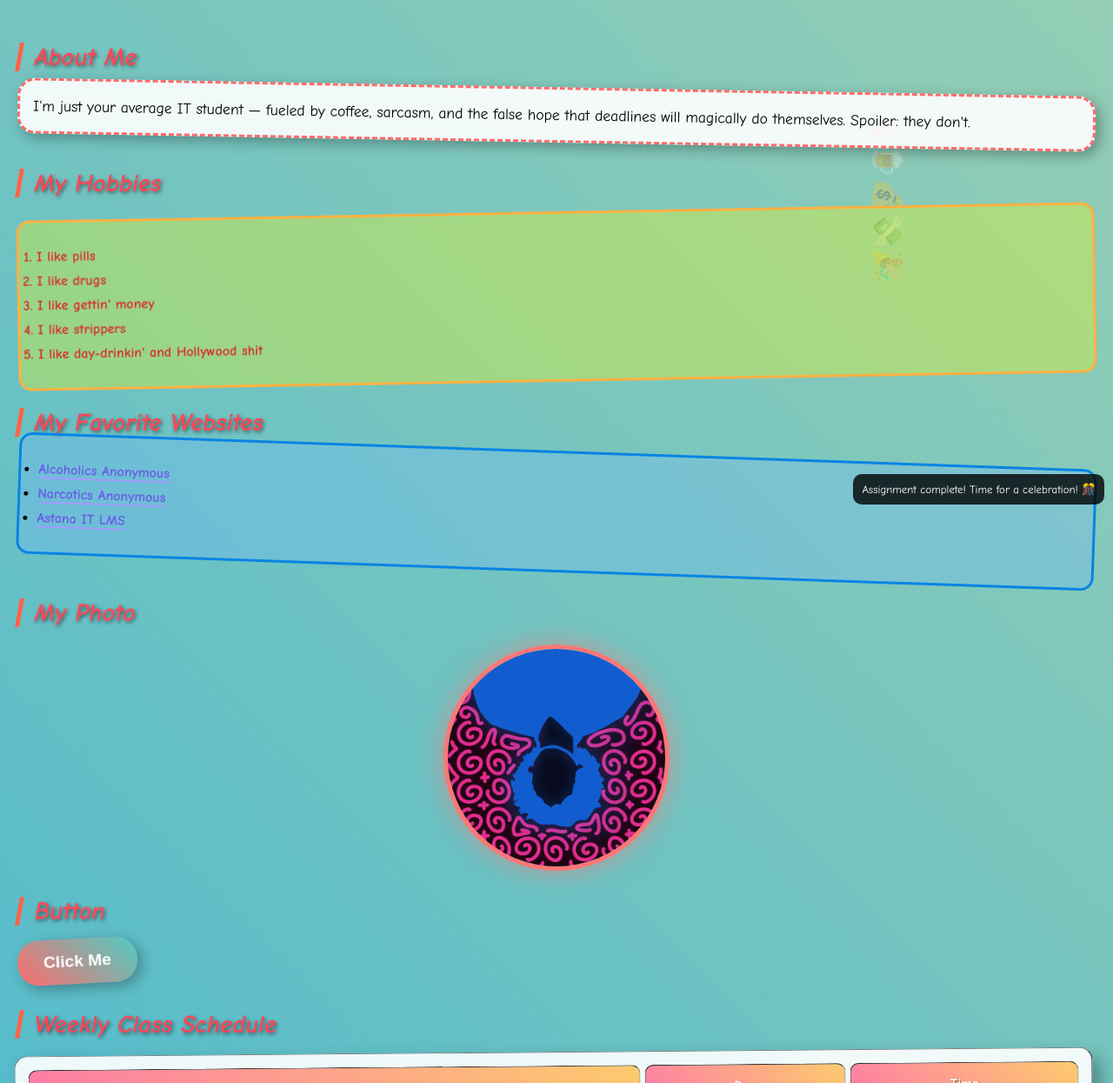
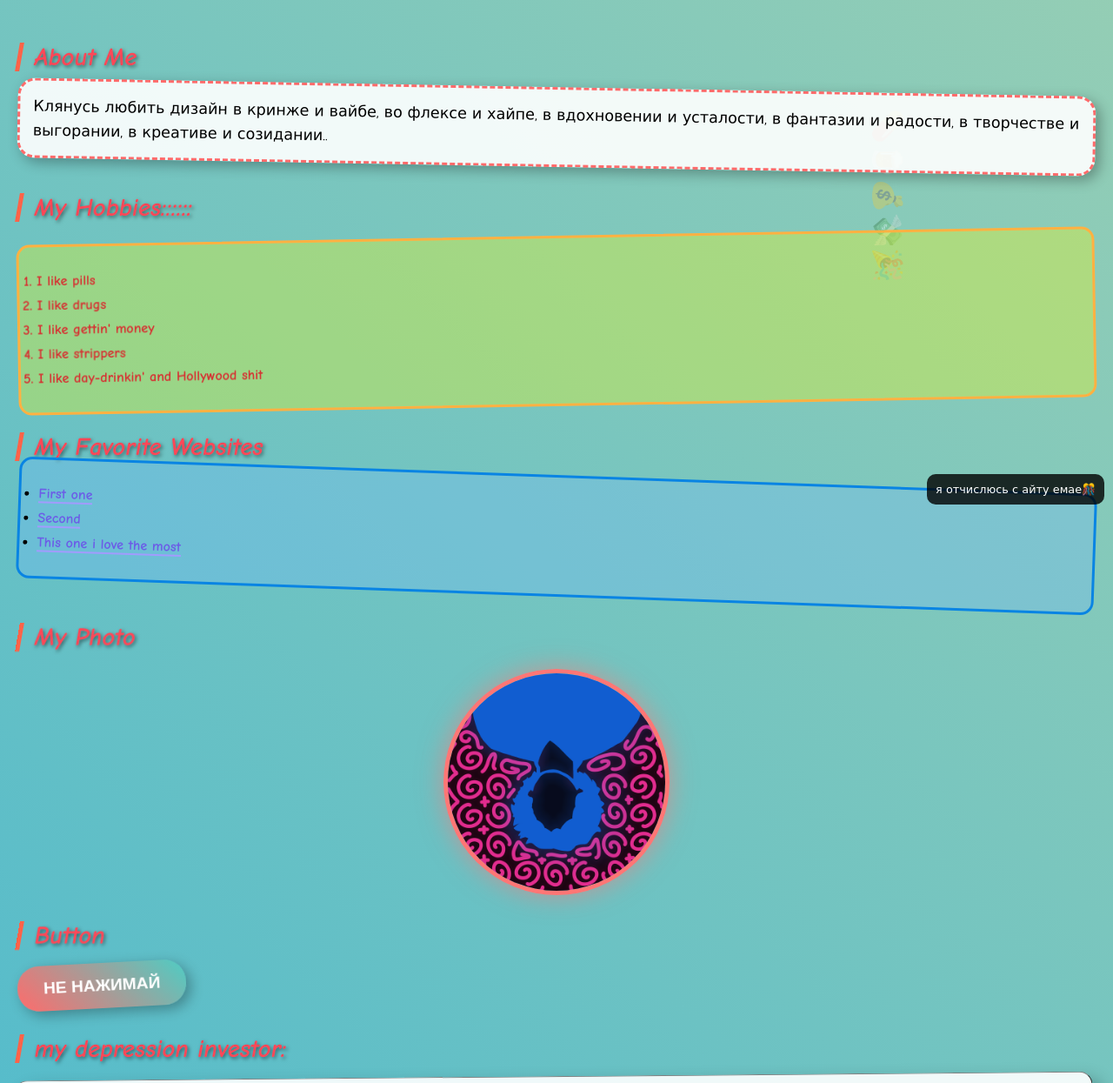
Before and after one commit to Wezzeso/web_first_asn, a plain HTML site: page index.html in a window 1280 px wide. Shown: the part 210-1455 px from the top of the page at 87% size. Drawn offline with Linux system fonts and the light colour scheme.

Commit message:
normal index.html

```diff
--- a/index.html
+++ b/index.html
@@ -286,7 +286,6 @@
             75% { transform: rotate(0deg) scale(1.1); }
         }
 
-        /* Add some floating particles for extra chaos */
         body::before {
             content: "💊🍺💰💸🎉";
             position: fixed;
@@ -306,9 +305,8 @@
             100% { transform: translateY(-100px) rotate(360deg); }
         }
 
-        /* Easter egg: hidden message */
         body::after {
-            content: "Assignment complete! Time for a celebration! 🎊";
+            content: "я отчислюсь с айту емае🎊";
             position: fixed;
             bottom: 10px;
             right: 10px;
@@ -334,12 +332,12 @@
     <h2>IT-2407</h2>
     <h3>About Me</h3>
     <p>
-        I'm just your average IT student — fueled by coffee, sarcasm, and the false hope
-        that deadlines will magically do themselves. Spoiler: they don't.
+       Клянусь любить дизайн в кринже и вайбе, во флексе и хайпе,
+в вдохновении и усталости, в фантазии и радости,
+в творчестве и выгорании, в креативе и созидании..
     </p>
 
-    <!-- Step 2: Lists -->
-    <h3>My Hobbies</h3>
+    <h3>My Hobbies::::::</h3>
     <ol>
         <li>I like pills</li>
         <li>I like drugs</li>
@@ -350,21 +348,18 @@
 
     <h3>My Favorite Websites</h3>
     <ul>
-        <li><a href="https://www.aa.org/" target="_blank">Alcoholics Anonymous</a></li>
-        <li><a href="https://na.org/" target="_blank">Narcotics Anonymous</a></li>
-        <li><a href="https://lms.astanait.edu.kz/" target="_blank">Astana IT LMS</a></li>
+        <li><a href="https://www.aa.org/" target="_blank">First one</a></li>
+        <li><a href="https://na.org/" target="_blank">Second</a></li>
+        <li><a href="https://lms.astanait.edu.kz/" target="_blank">This one i love the most</a></li>
     </ul>
 
-    <!-- Step 3: Image -->
     <h3>My Photo</h3>
     <img src="web_first_asn/me.png" alt="My photo" width="250">
 
-    <!-- Step 4: Button -->
     <h3>Button</h3>
-    <button>Click Me</button>
+    <button>НЕ НАЖИМАЙ</button>
 
-    <!-- Step 5: Table -->
-    <h3>Weekly Class Schedule</h3>
+    <h3>my depression investor:</h3>
     <table border="1" cellpadding="5" cellspacing="0">
         <tr>
             <th>Subject</th>
@@ -390,20 +385,18 @@
         <tr><td>Work</td><td>Friday</td><td>10:00–19:00</td></tr>
     </table>
 
-    <!-- Step 7: Emojis -->
     <h3>My Mood Today</h3>
-    <p>Today I'm feeling dangerous 😈, sarcastic 🖕, but still kinda fabulous ✨.</p>
+    <p>Today I'm feeling dangerous 😈, AAAAAA 🖕, but still kinda slay ✨.</p>
 
-    <!-- Step 8: Form -->
     <h3>Contact Form</h3>
     <form>
-        <label for="name">Name:</label><br>
+        <label for="name">kak tebya zovut:</label><br>
         <input type="text" id="name" name="name"><br><br>
 
-        <label for="email">Email:</label><br>
+        <label for="email">mylo:</label><br>
         <input type="email" id="email" name="email"><br><br>
 
-        <label for="color">Favorite Color:</label><br>
+        <label for="color">pick color:</label><br>
         <input type="color" id="color" name="color" value="#ff0000"><br><br>
 
         <input type="submit" value="Submit">
```
